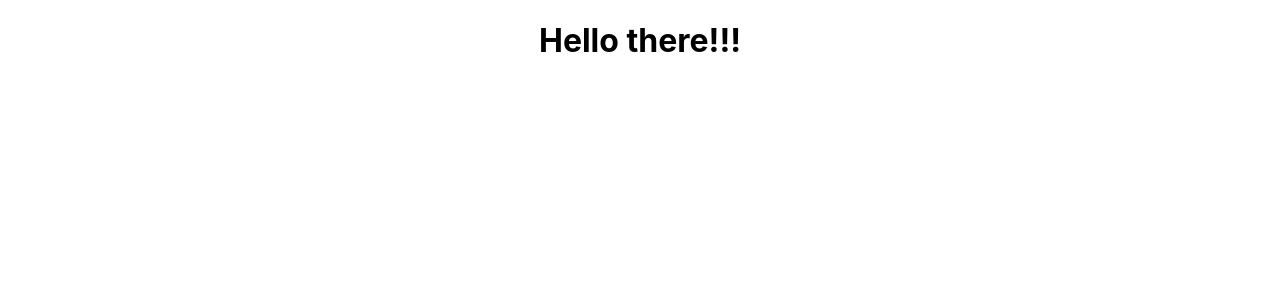
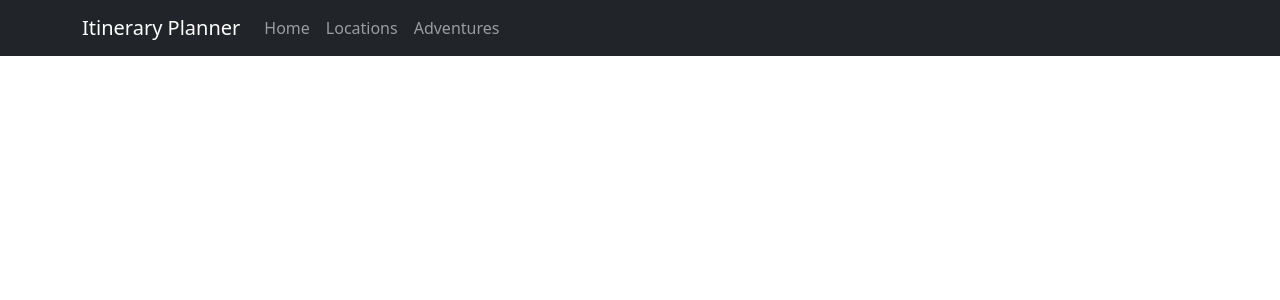
Before and after one commit to 394-w23/ItineraryPlanner, a React (Vite) app: page / in a window 1280 px wide. Shown: the top 300 px of the page. Built offline with nearby package versions, Linux system fonts and the light colour scheme; no server answers; the database is empty.

Commit message:
add navbar

```diff
--- a/package.json
+++ b/package.json
@@ -10,8 +10,11 @@
     "coverage": "vitest run --coverage"
   },
   "dependencies": {
+    "bootstrap": "^5.2.3",
     "firebase": "^9.17.1",
     "react": "^18.2.0",
+    "react-bootstrap": "^2.7.1",
+    "react-bootstrap-validation": "^0.1.11",
     "react-dom": "^18.2.0"
   },
   "devDependencies": {
--- a/src/components/Navbar/Navbar.jsx
+++ b/src/components/Navbar/Navbar.jsx
@@ -1,3 +1,5 @@
+import React from "react";
+import { Container, Nav, Navbar, NavDropdown, Image } from "react-bootstrap";
 import { useDbData } from "../../utilities/firebase";
 
 export default function NavbarApp() {
@@ -5,10 +7,25 @@ export default function NavbarApp() {
     if (data !== undefined) {
         console.log("database", data);
     }
-
     return (
-        <>
-        <h1>Hello there!!!</h1>
-        </>
-    )
+        <div>
+        <Navbar collapseOnSelect bg="dark" variant="dark" expand="lg">
+            <Container>
+                <Navbar.Brand href="/" data-cy="pageTitle">Itinerary Planner</Navbar.Brand>
+                <Navbar.Toggle aria-controls="navbarScroll" />
+                <Navbar.Collapse id="navbarScroll">
+                    <Nav
+                    className="me-auto my-2 my-lg-0"
+                    style={{ maxHeight: "100px" }}
+                    navbarScroll
+                    >
+                        <Nav.Link href="/" data-cy="home">Home</Nav.Link>
+                        <Nav.Link href="/" data-cy="home">Locations</Nav.Link>
+                        <Nav.Link href="/" data-cy="home">Adventures</Nav.Link>
+                    </Nav>
+                </Navbar.Collapse>
+            </Container>
+        </Navbar>
+        </div>
+    );
 }
--- a/src/index.jsx
+++ b/src/index.jsx
@@ -1,6 +1,7 @@
 import React from 'react';
 import ReactDOM from 'react-dom/client';
 import './index.css';
+import 'bootstrap/dist/css/bootstrap.min.css';
 import App from './App';
 
 const root = ReactDOM.createRoot(document.getElementById('root'));
```
Also changed, not shown: 1 other file (tests, documents, lock files or other folders).
